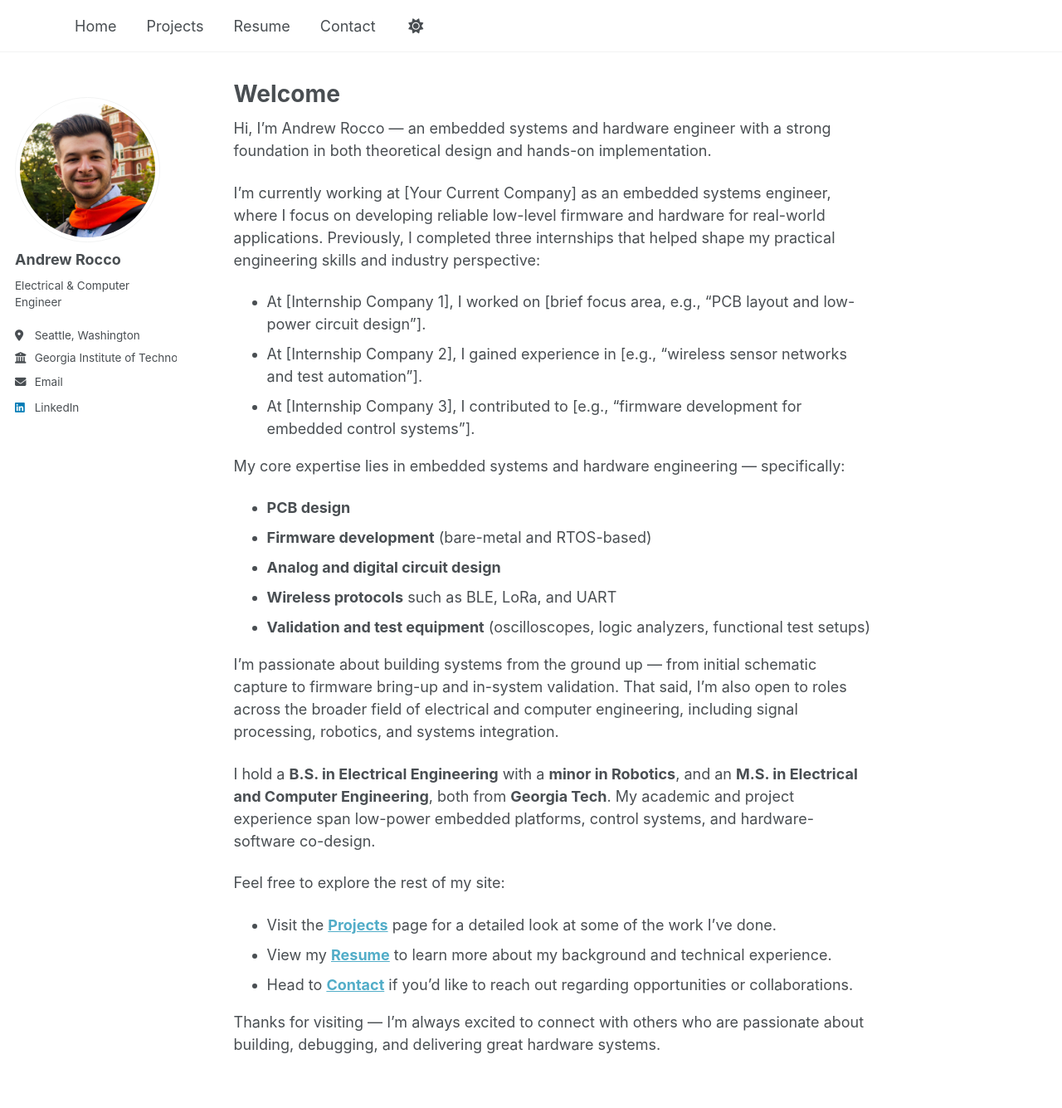
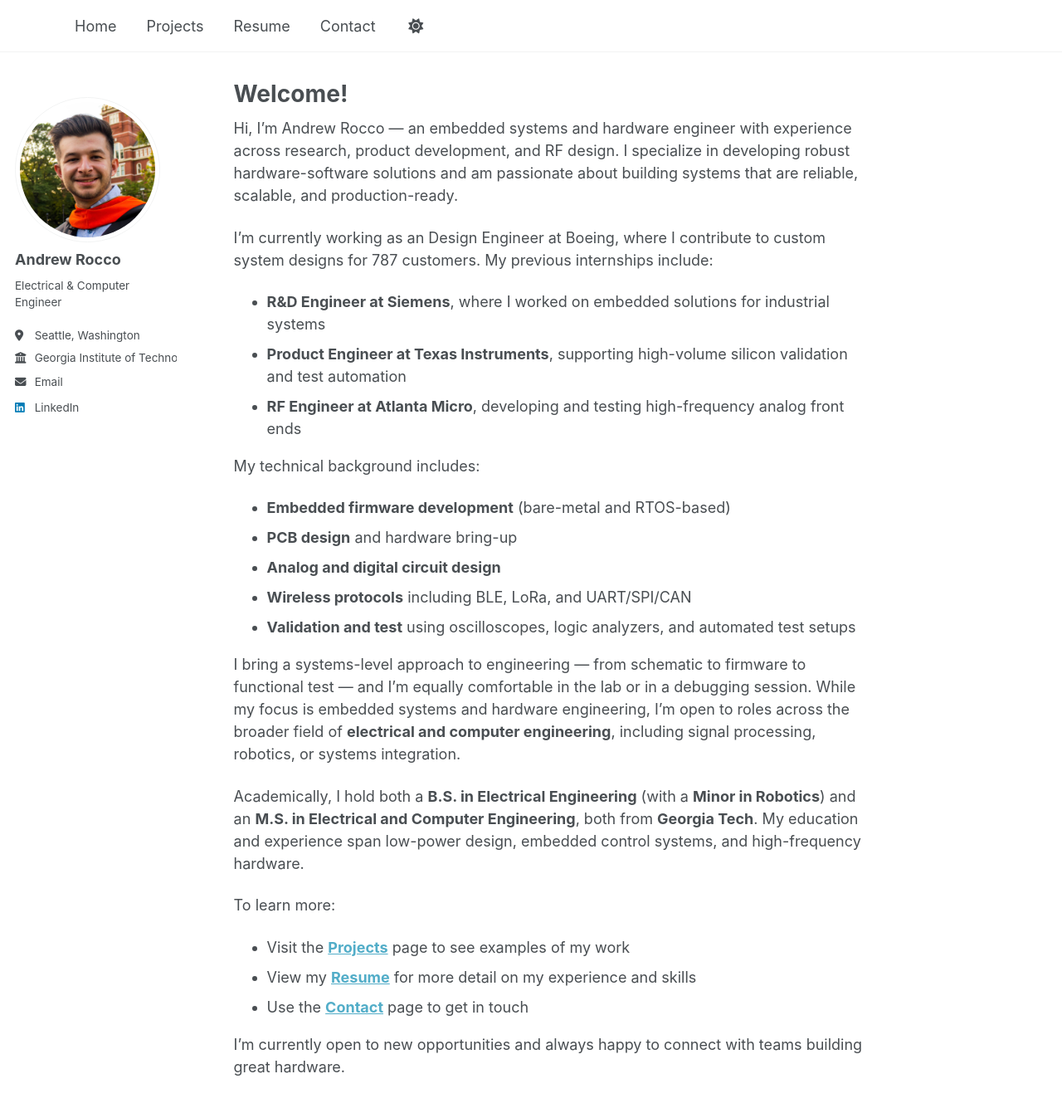
Before and after one commit to andrewlrocco/personal-portfolio, a Jekyll site: the page built from _pages/about.md, in a window 1280 px wide and 1400 px high. Shown: the top 1335 px of the window at 83% size. Built offline with Jekyll 4.4.1, drawn with Linux system fonts in a browser that asks for light colours.

Commit message:
Update home page

```diff
--- a/_pages/about.md
+++ b/_pages/about.md
@@ -1,5 +1,5 @@
 ---
-title: "Welcome"
+title: "Welcome!"
 layout: single
 author_profile: true
 permalink: /
@@ -8,27 +8,30 @@ redirect_from:
   - /about.html
 ---
 
-Hi, I’m Andrew Rocco — an embedded systems and hardware engineer with a strong foundation in both theoretical design and hands-on implementation.
+Hi, I’m Andrew Rocco — an embedded systems and hardware engineer with experience across research, product development, and RF design. I specialize in developing robust hardware-software solutions and am passionate about building systems that are reliable, scalable, and production-ready.
 
-I'm currently working at [Your Current Company] as an embedded systems engineer, where I focus on developing reliable low-level firmware and hardware for real-world applications. Previously, I completed three internships that helped shape my practical engineering skills and industry perspective:
-- At [Internship Company 1], I worked on [brief focus area, e.g., "PCB layout and low-power circuit design"].
-- At [Internship Company 2], I gained experience in [e.g., "wireless sensor networks and test automation"].
-- At [Internship Company 3], I contributed to [e.g., "firmware development for embedded control systems"].
+I'm currently working as an Design Engineer at Boeing, where I contribute to custom system designs for 787 customers. My previous internships include:
 
-My core expertise lies in embedded systems and hardware engineering — specifically:
-- **PCB design**
-- **Firmware development** (bare-metal and RTOS-based)
+- **R&D Engineer at Siemens**, where I worked on embedded solutions for industrial systems
+- **Product Engineer at Texas Instruments**, supporting high-volume silicon validation and test automation
+- **RF Engineer at Atlanta Micro**, developing and testing high-frequency analog front ends
+
+My technical background includes:
+
+- **Embedded firmware development** (bare-metal and RTOS-based)
+- **PCB design** and hardware bring-up
 - **Analog and digital circuit design**
-- **Wireless protocols** such as BLE, LoRa, and UART
-- **Validation and test equipment** (oscilloscopes, logic analyzers, functional test setups)
+- **Wireless protocols** including BLE, LoRa, and UART/SPI/CAN
+- **Validation and test** using oscilloscopes, logic analyzers, and automated test setups
 
-I'm passionate about building systems from the ground up — from initial schematic capture to firmware bring-up and in-system validation. That said, I’m also open to roles across the broader field of electrical and computer engineering, including signal processing, robotics, and systems integration.
+I bring a systems-level approach to engineering — from schematic to firmware to functional test — and I’m equally comfortable in the lab or in a debugging session. While my focus is embedded systems and hardware engineering, I’m open to roles across the broader field of **electrical and computer engineering**, including signal processing, robotics, or systems integration.
 
-I hold a **B.S. in Electrical Engineering** with a **minor in Robotics**, and an **M.S. in Electrical and Computer Engineering**, both from **Georgia Tech**. My academic and project experience span low-power embedded platforms, control systems, and hardware-software co-design.
+Academically, I hold both a **B.S. in Electrical Engineering** (with a **Minor in Robotics**) and an **M.S. in Electrical and Computer Engineering**, both from **Georgia Tech**. My education and experience span low-power design, embedded control systems, and high-frequency hardware.
 
-Feel free to explore the rest of my site:
-- Visit the [**Projects**](/projects/) page for a detailed look at some of the work I’ve done.
-- View my [**Resume**](/cv/) to learn more about my background and technical experience.
-- Head to [**Contact**](/contact/) if you'd like to reach out regarding opportunities or collaborations.
+To learn more:
 
-Thanks for visiting — I’m always excited to connect with others who are passionate about building, debugging, and delivering great hardware systems.
+- Visit the [**Projects**](/projects/) page to see examples of my work
+- View my [**Resume**](/cv/) for more detail on my experience and skills
+- Use the [**Contact**](/contact/) page to get in touch
+
+I’m currently open to new opportunities and always happy to connect with teams building great hardware.
```
